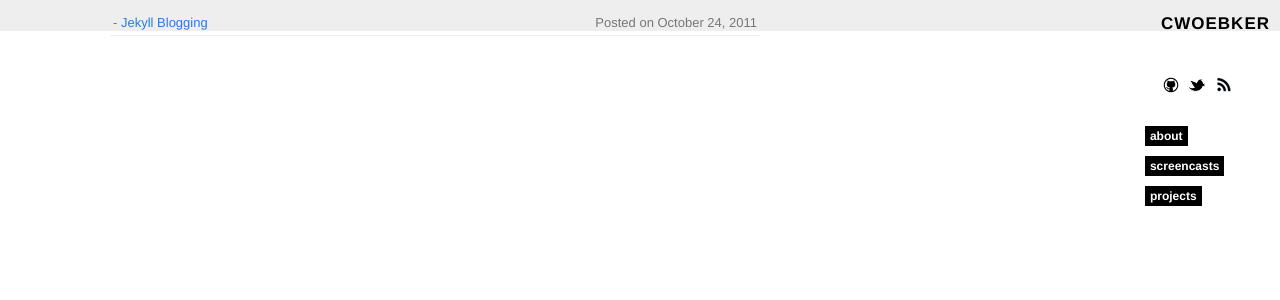
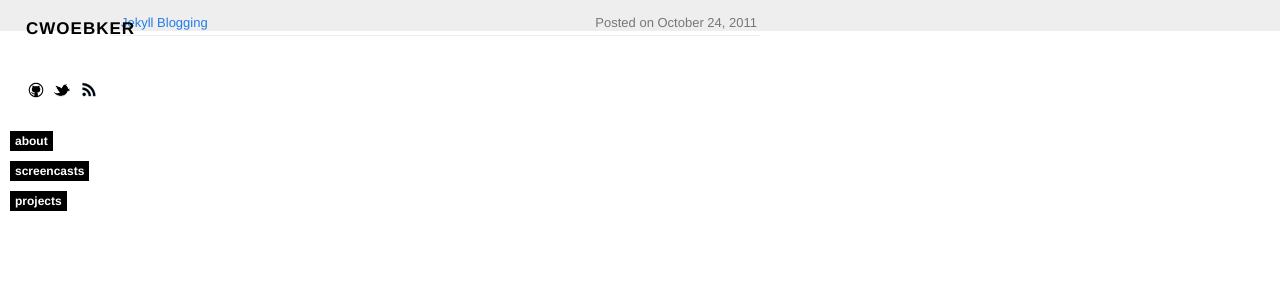
Before and after one commit to cwoebker/.com, a Jekyll site: the page built from index.html, in a window 1280 px wide. Shown: the top 300 px of the page. Built offline with Jekyll 4.4.1, drawn with Linux system fonts in a browser that asks for light colours; nearby versions of some CDN libraries; Markdown is read by kramdown in place of the engine named in the settings.

Commit message:
topbar fixes

```diff
--- a/css/styles.css
+++ b/css/styles.css
@@ -80,11 +80,18 @@ h3{
 }
 
 #topbar{
+  position: fixed;
+  top: 5px;
   left: 15px;
   right: 15px;
-  float: right;
   font-family: Helvetica, sans-serif;
+  width: auto;
+  padding: 3px 10px 0px 10px;
+  height: 30px;
+  line-height: 22px;
+  display: inline;
 }
+
 #topbar .avatar{
   margin-left: 2px;
   -webkit-border-radius: 5px;
@@ -253,15 +260,6 @@ h3{
 	margin-bottom: -31px;
 }
 
-#topbar {
-  width: auto;
-  padding: 3px 10px 0px 10px;
-  float: top;
-  height: 30px;
-  line-height: 22px;
-  display: inline;
-}
-
 /*
 
  TALKS
```
